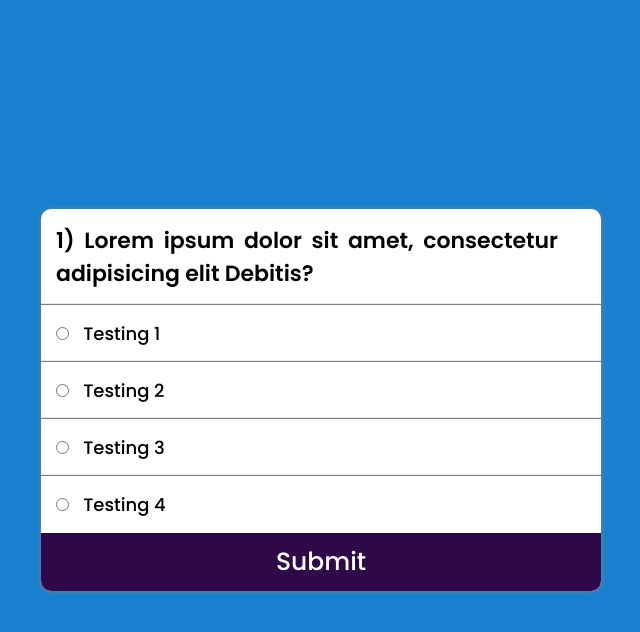
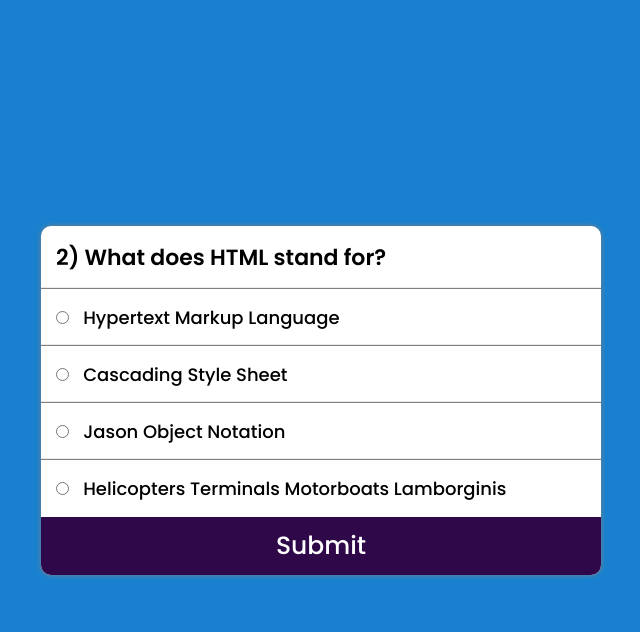
Before and after one commit to a-rayhan/quiz-app-using-javascript, a plain HTML site: page index.html in a window 1280 px wide. Both pictures are taken after a click on the button "Submit". Shown: the whole page, without its empty margins (319-959 px from the left). Drawn offline with Linux system fonts and the light colour scheme.

Commit message:
Complte Javascript quiz project

```diff
--- a/js/main.js
+++ b/js/main.js
@@ -0,0 +1,104 @@
+const quizData = [{
+    question: "Which of the following is a client site language?",
+    a: "Java",
+    b: "C",
+    c: "Python",
+    d: "JavaScript",
+    correct: "d",
+},
+{
+    question: "What does HTML stand for?",
+    a: "Hypertext Markup Language",
+    b: "Cascading Style Sheet",
+    c: "Jason Object Notation",
+    d: "Helicopters Terminals Motorboats Lamborginis",
+    correct: "a",
+},
+{
+    question: "What year was JavaScript launched?",
+    a: "1996",
+    b: "1995",
+    c: "1994",
+    d: "none of the above",
+    correct: "b",
+},
+{
+    question: "What does CSS stands for?",
+    a: "Hypertext Markup Language",
+    b: "Cascading Style Sheet",
+    c: "Jason Object Notation",
+    d: "Helicopters Terminals Motorboats Lamborginis",
+    correct: "b",
+}
+];
+
+let index = 0;
+
+let correct = 0,
+    incorrect = 0,
+    total = quizData.length;
+
+const questionBox = document.getElementById('questionBox');
+const optionInputs = document.querySelectorAll("input[type='radio']");
+
+const loadQuestion = () => {
+    if (total === index) {
+        return quizEnd()
+    }
+
+    reset();
+
+    const data = quizData[index];
+    questionBox.innerHTML = `${index + 1}) ${data.question}`;
+
+    optionInputs[0].nextElementSibling.innerText = data.a;
+    optionInputs[1].nextElementSibling.innerText = data.b;
+    optionInputs[2].nextElementSibling.innerText = data.c;
+    optionInputs[3].nextElementSibling.innerText = data.d;
+}
+
+document.querySelector('#submit').addEventListener('click', function () {
+    const data = quizData[index];
+    const answer = getAnswer();
+
+    if (answer === data.correct) {
+        correct++;
+    }
+    else {
+        incorrect++;
+    }
+    index++;
+    loadQuestion();
+})
+
+const getAnswer = () => {
+    let answer;
+    optionInputs.forEach((inputElement) => {
+        if (inputElement.checked) {
+            answer = inputElement.value
+        }
+    })
+
+    return answer;
+}
+
+const reset = () => {
+    optionInputs.forEach((inputElement) => {
+        inputElement.checked = false;
+    })
+}
+
+const quizEnd = () => {
+    document.getElementsByClassName('container')[0].innerHTML =
+        `
+    <div class="col">
+        <h3>
+           Hii, Thank you for paticipate. <br/>
+           You've scored ${correct} / ${total}
+        </h3>
+    </div>
+    `
+}
+
+
+loadQuestion();
```
Also changed, not shown: index.html (+1 -1 lines).
